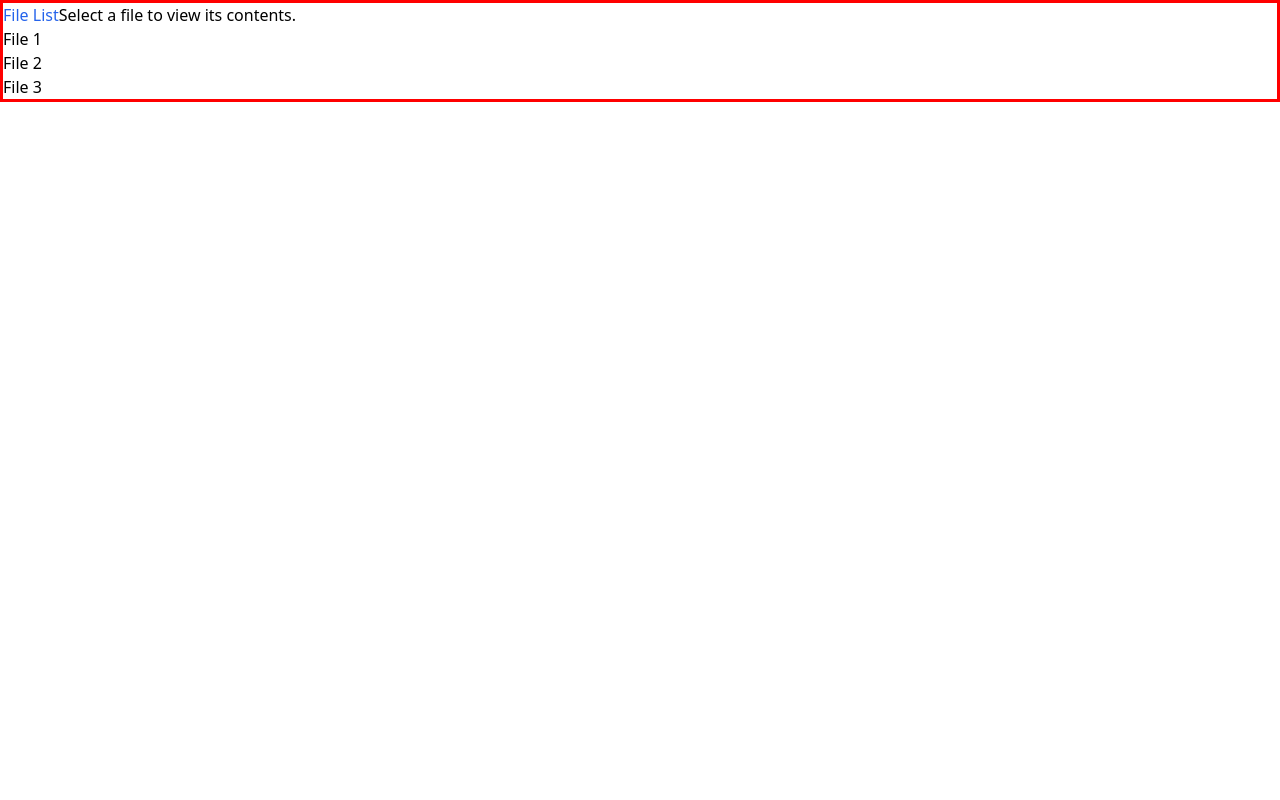
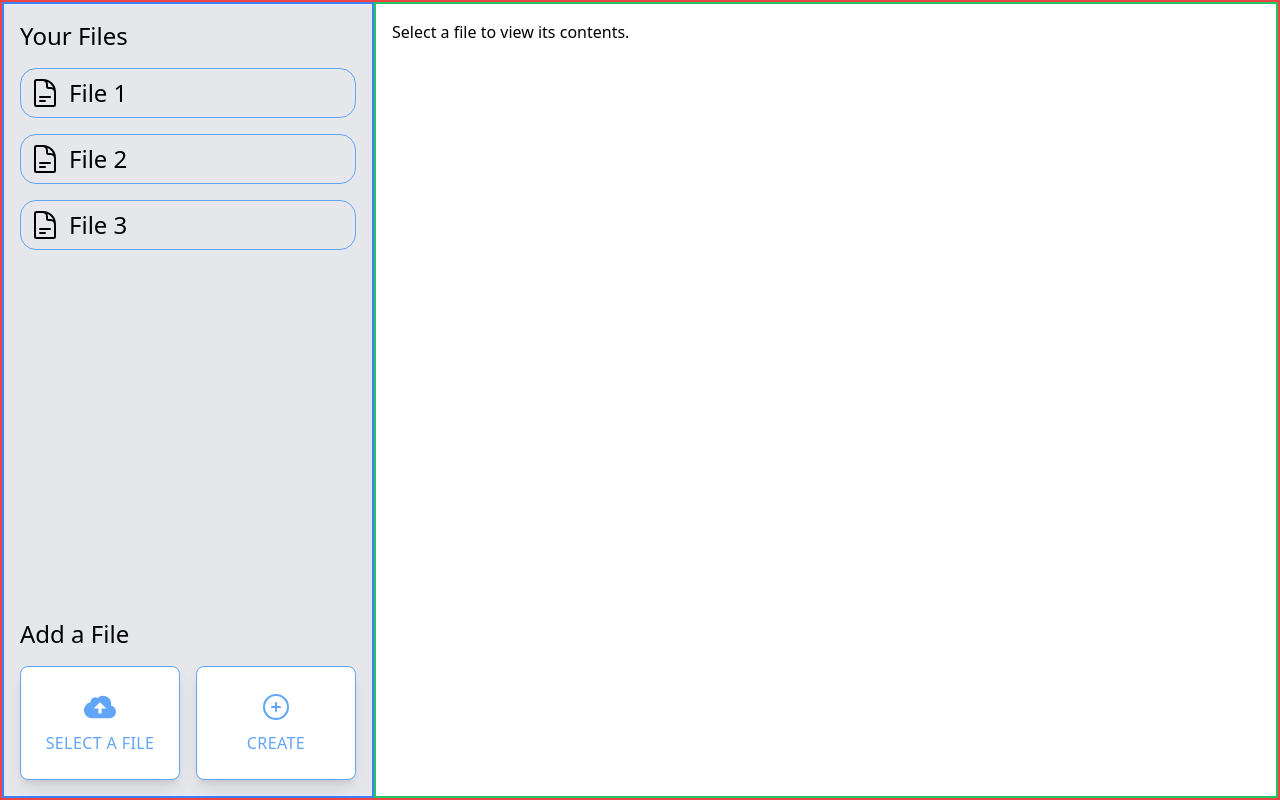
Before and after one commit to Bobliuuu/DPass, a Next.js app in the folder dpass/: page /filePage in a window 1280 px wide. Built offline with nearby package versions, Linux system fonts and the light colour scheme.

Commit message:
Added CSS

```diff
--- /dev/null
+++ b/dpass/components/FileAddModal.tsx
@@ -0,0 +1,60 @@
+import React, { useState } from 'react';
+
+interface File {
+  name: string;
+  contents: string;
+}
+
+interface FileAddModalProps {
+  handleAdd: (file: File) => void;
+  handleClose: () => void;
+}
+
+const FileAddModal: React.FC<FileAddModalProps> = ({ handleAdd, handleClose }) => {
+  const [name, setName] = useState('');
+  const [contents, setContents] = useState('');
+
+  const handleSubmit = (e: React.FormEvent) => {
+    e.preventDefault();
+    handleAdd({ name, contents });
+    setName('');
+    setContents('');
+  };
+
+  return (
+    <div className="modal-overlay fixed top-0 left-0 w-full h-full bg-black bg-opacity-50 flex justify-center items-center">
+      <div className="modal-content bg-white p-8 rounded-lg max-w-xl w-full">
+        <h2 className="text-2xl mb-4">Add a File</h2>
+        <form onSubmit={handleSubmit}>
+          <label className="block mb-4">
+            File Name:
+            <input
+              type="text"
+              value={name}
+              onChange={(e) => setName(e.target.value)}
+              className="border border-gray-300 rounded-md px-3 py-2 w-full mt-1"
+            />
+          </label>
+          <label className="block mb-4">
+            File Contents:
+            <textarea
+              value={contents}
+              onChange={(e) => setContents(e.target.value)}
+              className="border border-gray-300 rounded-md px-3 py-2 w-full h-40 resize-none"
+            />
+          </label>
+          <div className="flex justify-between">
+            <button type="submit" className="bg-blue-500 text-white py-2 px-4 rounded hover:bg-blue-600">
+              Add
+            </button>
+            <button type="button" onClick={handleClose} className="text-gray-500 hover:text-gray-600">
+              Close
+            </button>
+          </div>
+        </form>
+      </div>
+    </div>
+  );
+};
+
+export default FileAddModal;
--- a/dpass/components/FileList.tsx
+++ b/dpass/components/FileList.tsx
@@ -1,5 +1,4 @@
 // components/FileList.tsx
-
 import React from 'react';
 
 interface File {
@@ -14,12 +13,17 @@ interface FileListProps {
 
 const FileList: React.FC<FileListProps> = ({ files, handleClick }) => {
   return (
-    <div>
-      <h2 className='text-blue-600'>File List</h2>
+    <div className="text-2xl">
+      <h2 className='text-2xl mb-4'>Your Files</h2>
       <ul>
         {files.map((file, index) => (
-          <li key={index} onClick={() => handleClick(file)}>
-            {file.name}
+          <li key={index} onClick={() => handleClick(file)} className="hover:cursor-pointer border border-blue-400 my-4 rounded-2xl hover:bg-blue-300">
+            <div className="flex flex-row p-2 rounded-2xl">
+              <svg xmlns="http://www.w3.org/2000/svg" fill="none" viewBox="0 0 24 24" strokeWidth={1.5} stroke="currentColor" className="w-8 h-8">
+                <path strokeLinecap="round" strokeLinejoin="round" d="M19.5 14.25v-2.625a3.375 3.375 0 00-3.375-3.375h-1.5A1.125 1.125 0 0113.5 7.125v-1.5a3.375 3.375 0 00-3.375-3.375H8.25m0 12.75h7.5m-7.5 3H12M10.5 2.25H5.625c-.621 0-1.125.504-1.125 1.125v17.25c0 .621.504 1.125 1.125 1.125h12.75c.621 0 1.125-.504 1.125-1.125V11.25a9 9 0 00-9-9z" />
+              </svg>
+              <h1 className="pl-2">{file.name}</h1>
+            </div>
           </li>
         ))}
       </ul>
--- a/dpass/components/FileViewer.tsx
+++ b/dpass/components/FileViewer.tsx
@@ -3,6 +3,7 @@
 import React from 'react';
 
 interface File {
+  name: string;
   contents: string;
 }
 
@@ -12,8 +13,9 @@ interface FileViewerProps {
 
 const FileViewer: React.FC<FileViewerProps> = ({ file }) => {
   return (
-    <div>
-      <h2>File Viewer</h2>
+    <div className='w-full'>
+      <h1 className="text-2xl mb-4">{file.name}</h1>
+
       <p>{file.contents}</p>
     </div>
   );
--- a/dpass/pages/filePage.tsx
+++ b/dpass/pages/filePage.tsx
@@ -1,31 +1,80 @@
-// pages/file-page.tsx
-
 import React, { useState } from 'react';
 import FileList from '../components/FileList';
 import FileViewer from '../components/FileViewer';
+import FileAddModal from '../components/FileAddModal';
 
 interface File {
   name: string;
   contents: string;
 }
 
-const files: File[] = [
+const initialFiles: File[] = [
   { name: 'File 1', contents: 'This is the contents of file 1.' },
   { name: 'File 2', contents: 'This is the contents of file 2.' },
   { name: 'File 3', contents: 'This is the contents of file 3.' },
 ];
 
 const FilePage: React.FC = () => {
+  const [files, setFiles] = useState(initialFiles);
   const [selectedFile, setSelectedFile] = useState<File | null>(null);
+  const [showAddModal, setShowAddModal] = useState(false);
+
+  const handleUploadFromComputer = (event: React.ChangeEvent<HTMLInputElement>) => {
+    const file = event.target.files?.[0];
+    // Handle file upload logic here
+  };
+
+  const handleUpload = () => {
+    // Placeholder function for future functionality
+  };
 
   const handleClick = (file: File) => {
     setSelectedFile(file);
   };
 
+  const handleAdd = (file) => {
+    setFiles([...files, file]);
+    setShowAddModal(false);
+  };
+
+  const handleCloseModal = () => {
+    setShowAddModal(false);
+  };
+
   return (
-    <div className='container'>
-      <FileList files={files} handleClick={handleClick} />
-      <div>
+    <div className='flex flex-row h-screen border-2 border-red-500'>
+      <div className='flex-0.5 bg-gray-200 border-2 border-blue-500 p-4 flex flex-col'>
+        <div className='flex-grow'>
+          <FileList files={files} handleClick={handleClick} />
+        </div>
+
+        <div className='mt-auto'>
+          <h1 className='text-2xl mb-4'>Add a File</h1>
+          <div className='flex flex-row'>
+              <label className="w-40 flex flex-col items-center px-4 py-6 bg-white text-blue-400 rounded-lg shadow-lg tracking-wide uppercase border border-blue-400 cursor-pointer hover:bg-blue-400 hover:text-white mr-4">
+                <svg className="w-8 h-8" fill="currentColor" xmlns="http://www.w3.org/2000/svg" viewBox="0 0 20 20">
+                    <path d="M16.88 9.1A4 4 0 0 1 16 17H5a5 5 0 0 1-1-9.9V7a3 3 0 0 1 4.52-2.59A4.98 4.98 0 0 1 17 8c0 .38-.04.74-.12 1.1zM11 11h3l-4-4-4 4h3v3h2v-3z" />
+                </svg>
+                <span className="mt-2 text-base leading-normal">Select a file</span>
+                <input type='file' className="hidden" onChange={handleUploadFromComputer}/>
+              </label>
+
+              <label className="w-40 flex flex-col items-center px-4 py-6 bg-white text-blue-400 rounded-lg shadow-lg tracking-wide uppercase border border-blue-400 cursor-pointer hover:bg-blue-400 hover:text-white">
+                <svg xmlns="http://www.w3.org/2000/svg" fill="none" viewBox="0 0 24 24" strokeWidth={1.5} stroke="currentColor" className="w-8 h-8">
+                  <path strokeLinecap="round" strokeLinejoin="round" d="M12 9v6m3-3H9m12 0a9 9 0 11-18 0 9 9 0 0118 0z" />
+                </svg>
+
+                <span className="mt-2 text-base leading-normal">Create</span>
+                <button onClick={() => setShowAddModal(!showAddModal)}></button>
+              </label>
+            {/* <button onClick={handleUpload}>Upload</button> */}
+          </div>
+        </div>
+
+        {showAddModal && <FileAddModal handleAdd={handleAdd} handleClose={handleCloseModal} />}
+      </div>
+
+      <div className='flex-1 w-full border-2 border-green-500 p-4 '>
         {selectedFile ? (
           <FileViewer file={selectedFile} />
         ) : (
@@ -40,7 +89,6 @@ const FilePage: React.FC = () => {
           border: 3px solid red;
         }
       `}</style>
-
     </div>
   );
 };
```
